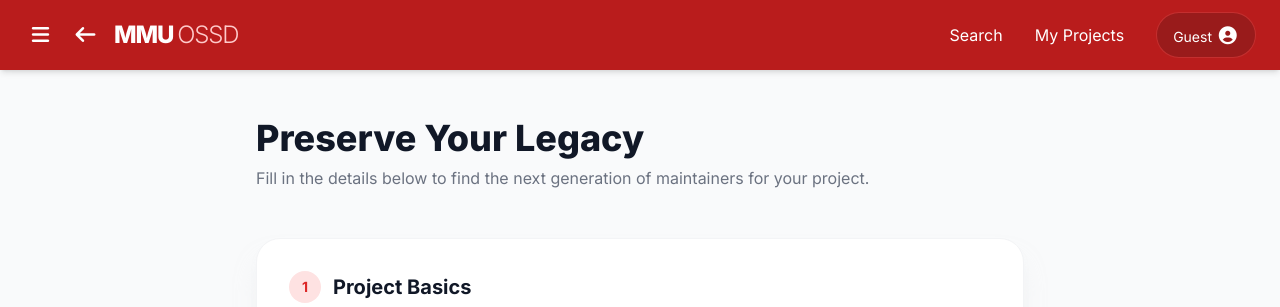
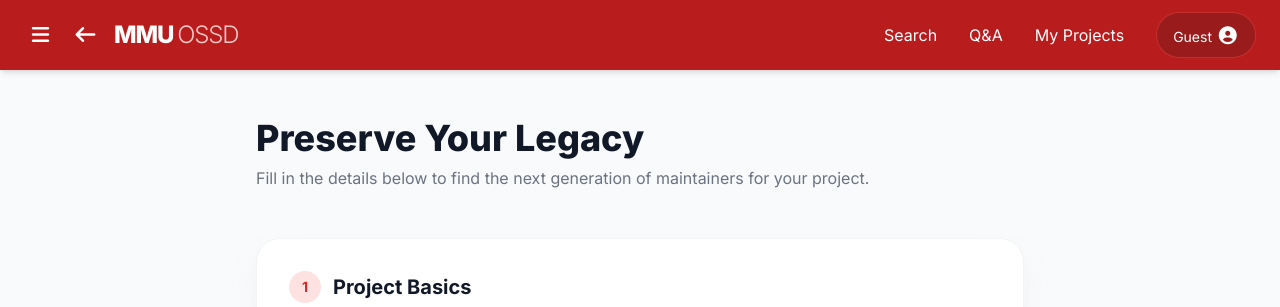
Before and after one commit to ShawnLee0917/Mini-IT-Project-MMU-OSS-Project-Directory-Team-Tinder--Group-25, a Flask app: page /list_project in a window 1280 px wide. Shown: the top 307 px of the page. Run offline with Flask 3, Linux system fonts and the light colour scheme; some libraries are stand-ins or nearby versions.

Commit message:
add new code

```diff
--- a/website/templates/List_Your_Project.html
+++ b/website/templates/List_Your_Project.html
@@ -29,6 +29,7 @@
         </div>
         <div class="hidden md:flex space-x-8 items-center font-medium">
             <a href="{{ url_for('views.search') }}" class="hover:text-red-200 transition">Search</a>
+            <a href="{{ url_for('views.qna_page') }}" class="hover:text-red-200 transition">Q&A</a>
             <a href="{{ url_for('views.my_projects') }}" class="hover:text-red-200 transition">My Projects</a>
             <div class="bg-red-800 px-4 py-2 rounded-full flex items-center space-x-3 border border-red-500/50">
                 <a href="{{ url_for('views.profile') }}">
```
